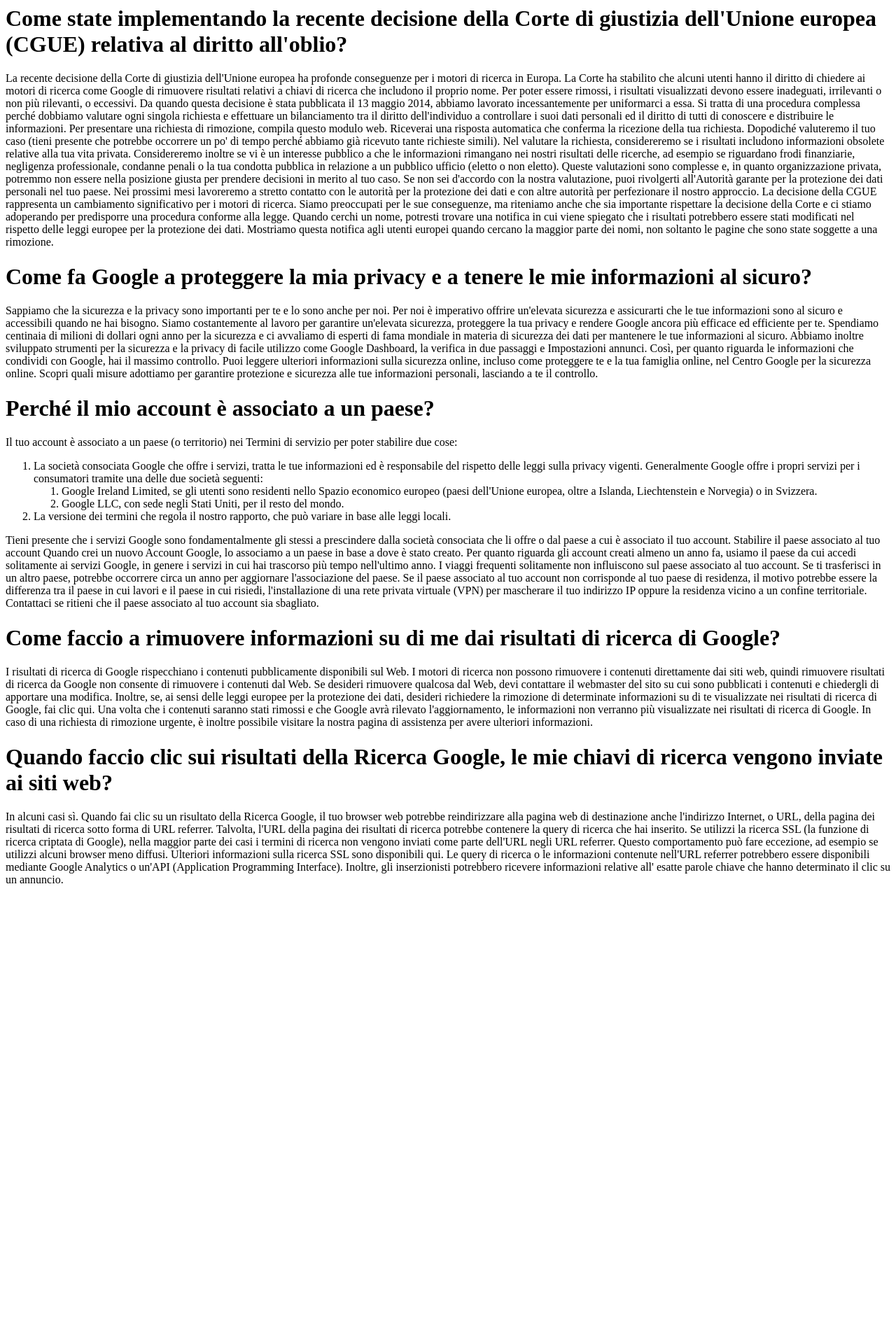
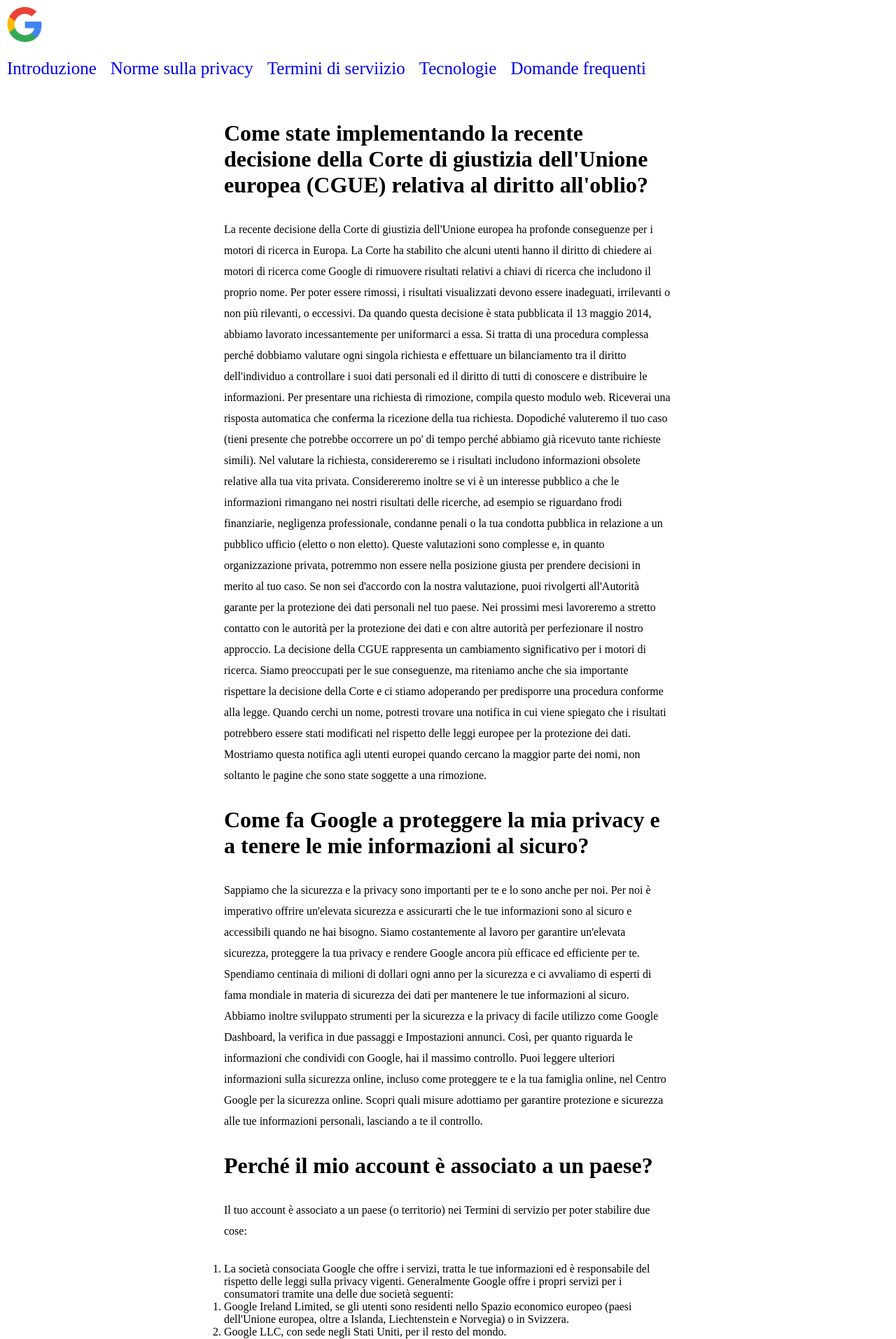
Before and after one commit to antonioiorio94/php-google-faq, a PHP site: page / in a window 1280 px wide. Shown: the top 1913 px of the page at 70% size. Before the commit the page ends 1262 px from the top, so only its background shows below. Run offline with PHP 8.4, Linux system fonts and the light colour scheme.

Commit message:
aggiunta stile

```diff
--- a/index.php
+++ b/index.php
@@ -6,6 +6,35 @@ Gestire il “Database” e la visualizzazione di queste domande e risposte con
 Mi raccomando di gestire per prima cosa la visualizzazione dei dati, anche in maniera grezza, e solo alla fine rendere più accattivante la pagina.
 -->
 
+<!DOCTYPE html>
+<html lang="en">
+<head>
+  <meta charset="UTF-8">
+  <meta http-equiv="X-UA-Compatible" content="IE=edge">
+  <meta name="viewport" content="width=device-width, initial-scale=1.0">
+  <link rel="stylesheet" href="style.css">
+  <title>Google Faq</title>
+</head>
+<body>
+
+  <header>
+    <div class="container">
+      <img src="img\Google__G__Logo.svg.webp" alt="Logo">
+    </div>
+
+    <nav>
+      <ul class="navigation">
+        <li><a href="#">Introduzione</a></li>
+        <li><a href="#">Norme sulla privacy</a></li>
+        <li><a href="#">Termini di serviizio</a></li>
+        <li><a href="#">Tecnologie</a></li>
+        <li><a href="#">Domande frequenti</a></li>
+
+      </ul>
+    </nav>
+
+    <main>
+      <div class="main_container">
           <?php
 
             include 'data.php';
@@ -22,3 +51,10 @@ foreach ($faqs as $faq){
                   };
 
           ?>
+
+      </div>
+    </main>
+  </header>
+
+</body>
+</html>
--- /dev/null
+++ b/style.css
@@ -0,0 +1,35 @@
+* {
+  box-sizing: border-box;
+  padding: 0;
+  margin: 0;
+}
+
+img {
+  width: 70px;
+  padding: 10px;
+}
+
+nav .navigation {
+  display: flex;
+}
+
+nav .navigation li {
+  list-style-type: none;
+  padding: 10px;
+  font-size: 25px;
+}
+
+li a {
+  text-decoration: none;
+}
+
+p {
+  line-height: 30px;
+  margin-top: 30px;
+  margin-bottom: 30px;
+}
+
+.main_container {
+  width: 50%;
+  margin: 50px auto;
+}
```
Also changed, not shown: img/Google__G__Logo.svg.webp (added). Lines whose indentation alone changed are shown as unchanged.
